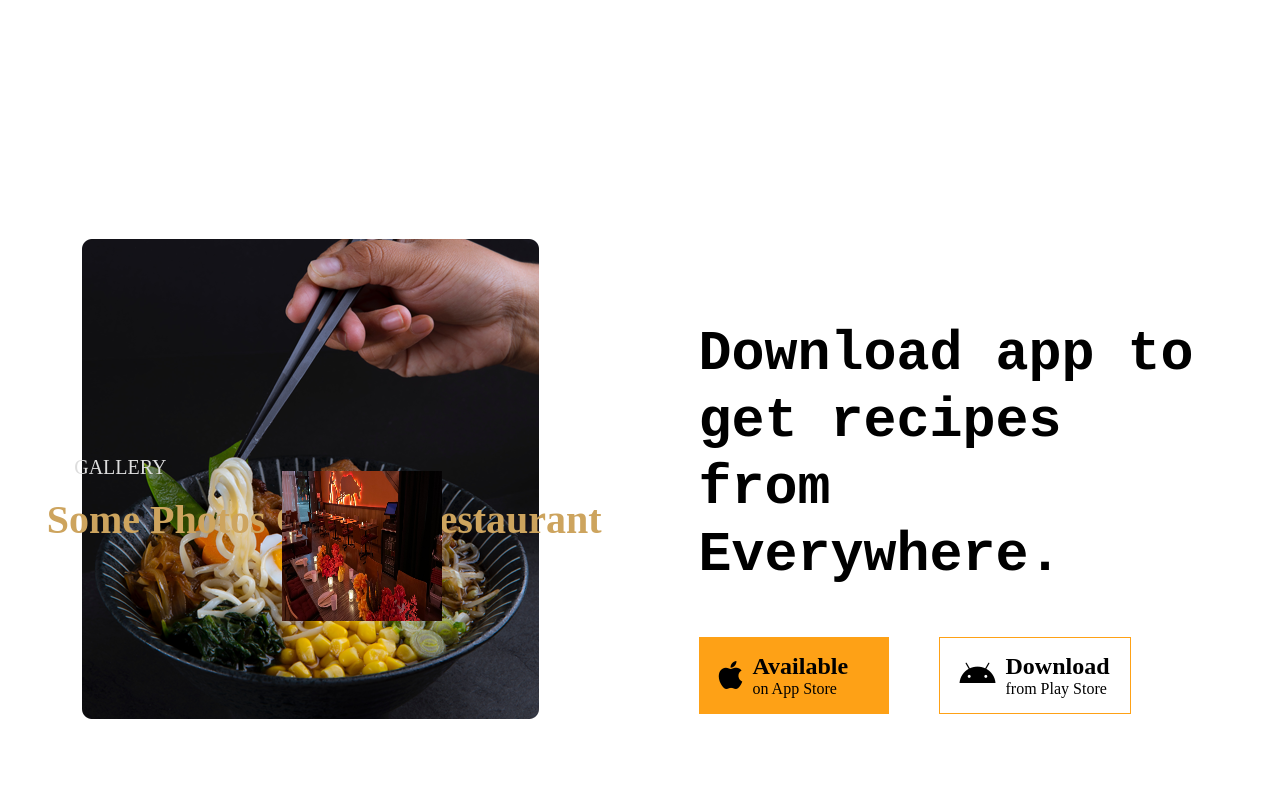
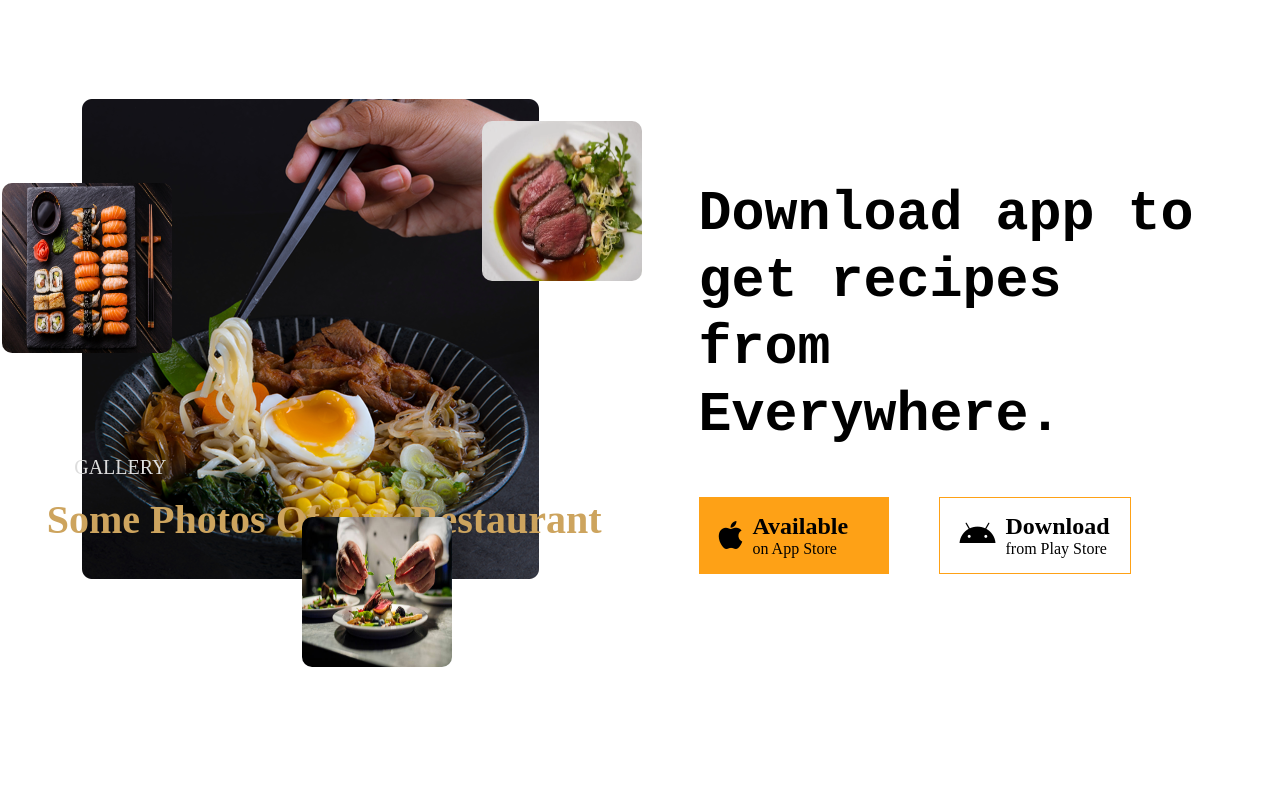
Before and after one commit to CoderCat010/yummy-foodie, a plain HTML site: page index.html in a window 1280 px wide. Shown: the part 8240-9040 px from the top of the page. Drawn offline with nearby package versions, Linux system fonts and the light colour scheme.

Commit message:
added all

```diff
--- a/index.html
+++ b/index.html
@@ -882,11 +882,15 @@
                       </div>
 
                       <div class="sec-9-img-2">
-                        <img src="./imgs/photo-gallery-thumb-07.jpg" alt="">
+                        <img src="./imgs/icons/Get-to-Know-about-Sushi-–-Japanese-Traditional-Dish.jpg" alt="">
                       </div>
 
                       <div class="sec-9-img-3">
-                        <img src="./imgs/4403e7c6-6400-4f5b-af96-ec64eae87a3b.jpg" alt="">
+                        <img src="./imgs/icons/istockphoto-1081422898-612x612.jpg" alt="">
+                      </div>
+
+                      <div class="sec-9-img-4">
+                        <img src="./imgs/menu/dinner-1.webp" alt="">
                       </div>
 
                    </div>
--- a/responsive.css
+++ b/responsive.css
@@ -1575,7 +1575,7 @@
     }
 
 
-    .sec-10{
+      .sec-10{
         display: none;
       }
 
--- a/style.css
+++ b/style.css
@@ -933,7 +933,8 @@
 
   .sec-9{
     width: 100%;
-    padding-top: 300px;
+    padding: 160px 0;
+    height: 580px;
   }
 
   .sec-9-main{
@@ -949,18 +950,30 @@
   }
 
   .sec-9-img-2 img{
-       width: 180px;
+       width: 170px;
+       height: 170px;
        position: relative;
        bottom: 400px;
        right: 80px;
+       border-radius: 10px;
   }
 
   .sec-9-img-3 img{
-    width: 160px;
+    width: 150px;
     height: 150px;
     position: relative;
-    left: 200px;
-    bottom: 270px;
+    left: 220px;
+    bottom: 240px;
+    border-radius: 10px;
+  }
+
+  .sec-9-img-4 img{
+    width: 160px;
+    height: 160px;
+    position: relative;
+    left: 400px;
+    bottom: 790px;
+    border-radius: 10px;
   }
 
   .sec-9-btn{
```
Also changed, not shown: imgs/icons/Get-to-Know-about-Sushi-–-Japanese-Traditional-Dish.jpg (added), imgs/icons/istockphoto-1081422898-612x612.jpg (added).
